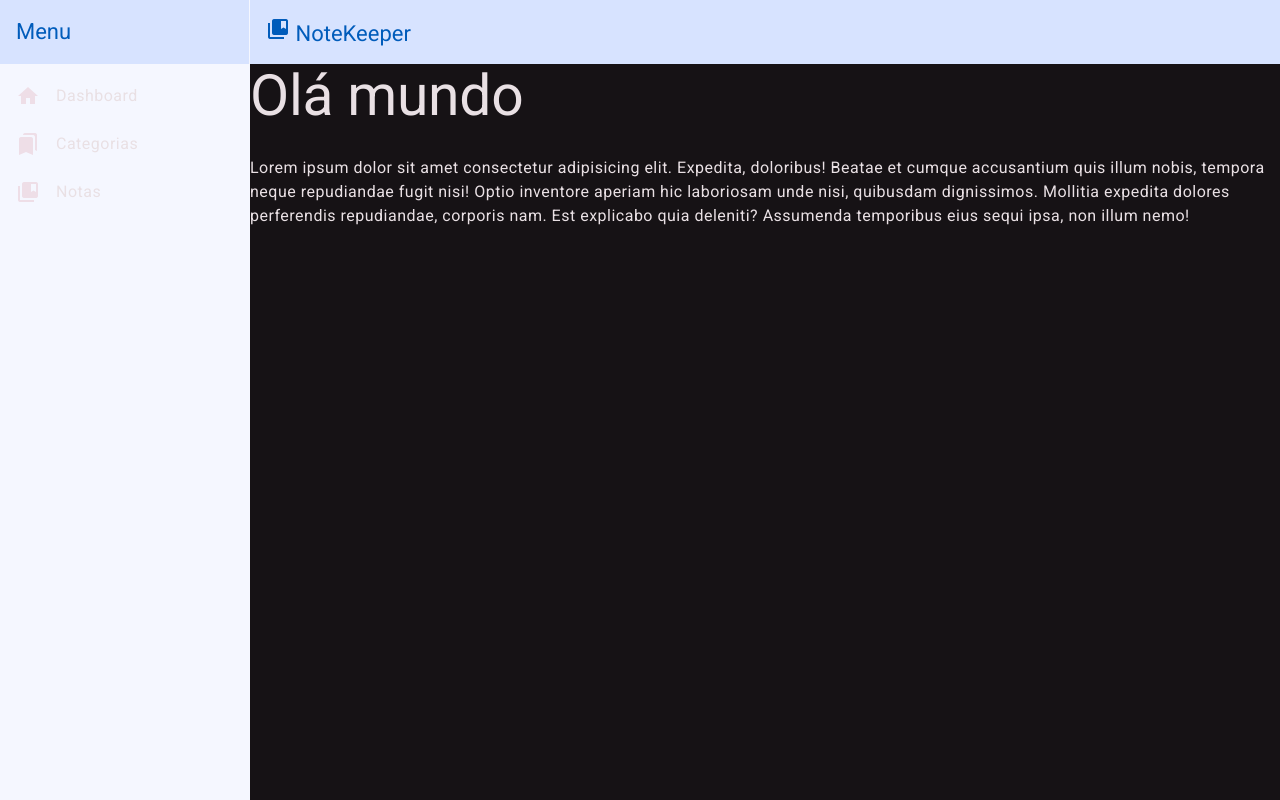
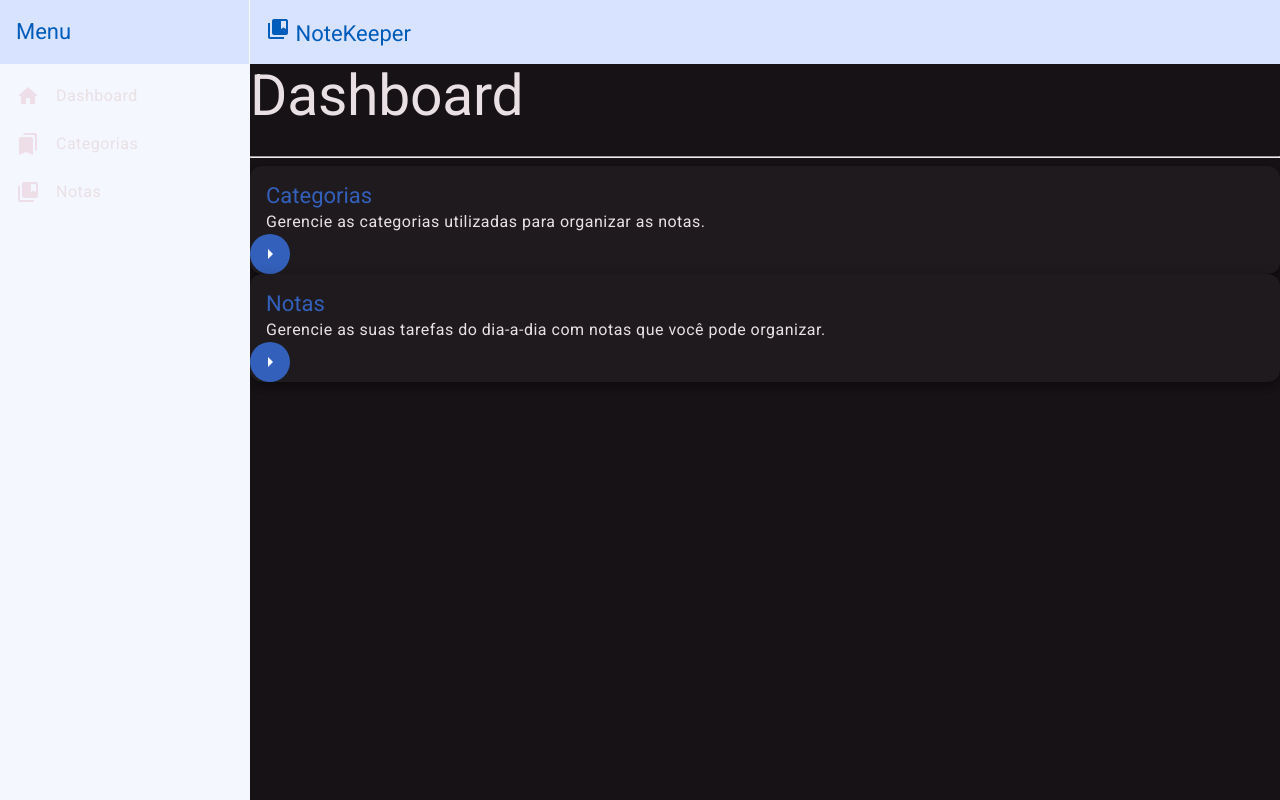
Before and after one commit to gucfontana/note-keeper, an Angular app: page /dashboard in a window 1280 px wide. Before the commit this address led to /. Built offline with nearby package versions, Linux system fonts and the light colour scheme.

Commit message:
add dashboard

```diff
--- a/src/app/app.component.scss
+++ b/src/app/app.component.scss
@@ -0,0 +1,3 @@
+.card-customizado {
+  height: 200px;
+}
--- a/src/app/app.routes.ts
+++ b/src/app/app.routes.ts
@@ -1,3 +1,7 @@
 import { Routes } from '@angular/router';
+import { DashboardComponent } from './views/dashboard/dashboard.component';
 
-export const routes: Routes = [];
+export const routes: Routes = [
+  { path: '', redirectTo: 'dashboard', pathMatch: 'full' },
+  { path: 'dashboard', component: DashboardComponent },
+];
--- a/src/app/core/components/shell/shell.component.html
+++ b/src/app/core/components/shell/shell.component.html
@@ -41,17 +41,6 @@
       </span>
     </mat-toolbar>
 
-    <main class="container-fluid my-4">
-      <h1>Olá mundo</h1>
-
-      <p>
-        Lorem ipsum dolor sit amet consectetur adipisicing elit. Expedita,
-        doloribus! Beatae et cumque accusantium quis illum nobis, tempora neque
-        repudiandae fugit nisi! Optio inventore aperiam hic laboriosam unde
-        nisi, quibusdam dignissimos. Mollitia expedita dolores perferendis
-        repudiandae, corporis nam. Est explicabo quia deleniti? Assumenda
-        temporibus eius sequi ipsa, non illum nemo!
-      </p>
-    </main>
+    <router-outlet></router-outlet>
   </mat-sidenav-content>
 </mat-sidenav-container>
--- a/src/app/core/components/shell/shell.component.ts
+++ b/src/app/core/components/shell/shell.component.ts
@@ -8,6 +8,7 @@ import { MatListModule } from '@angular/material/list';
 import { MatIconModule } from '@angular/material/icon';
 import { Observable } from 'rxjs';
 import { map, shareReplay } from 'rxjs/operators';
+import { RouterOutlet } from '@angular/router';
 
 @Component({
   selector: 'app-shell',
@@ -22,6 +23,7 @@ import { map, shareReplay } from 'rxjs/operators';
     MatIconModule,
     AsyncPipe,
     NgIf,
+    RouterOutlet
   ],
 })
 export class ShellComponent {
--- /dev/null
+++ b/src/app/views/dashboard/dashboard.component.html
@@ -0,0 +1,27 @@
+<main class="container-fluid my-4">
+  <h1 class="fs-2">Dashboard</h1>
+  <hr />
+
+  <div class="row g-3 mt-2">
+    <div *ngFor="let item of itens" class="col-lg-4 col-xxl-3">
+      <mat-card class="mat-mdc-elevation-specific mat-elevation-z5 h-100">
+        <mat-card-header>
+          <mat-card-title class="titulo-card">{{ item.titulo }}</mat-card-title>
+        </mat-card-header>
+
+        <mat-card-content class="mt-3">{{ item.descricao }}</mat-card-content>
+
+        <mat-card-footer class="d-flex justify-content-end p-3 mt-auto">
+          <a
+            mat-icon-button
+            class="botao-icone"
+            title="Ir para {{ item.titulo }}"
+            [routerLink]="item.rota"
+          >
+            <mat-icon>arrow_right</mat-icon>
+          </a>
+        </mat-card-footer>
+      </mat-card>
+    </div>
+  </div>
+</main>
--- /dev/null
+++ b/src/app/views/dashboard/dashboard.component.scss
@@ -0,0 +1,8 @@
+.titulo-card {
+  color: #3360bb;
+}
+
+.botao-icone {
+  background-color: #3360bb;
+  color: #ffffff;
+}
--- /dev/null
+++ b/src/app/views/dashboard/dashboard.component.ts
@@ -0,0 +1,30 @@
+import { Component } from '@angular/core';
+import { MatCardModule } from '@angular/material/card';
+import { MatButtonModule } from '@angular/material/button';
+import { MatIconModule } from '@angular/material/icon';
+import { ItemDashboard } from './models/item-dashboard.model';
+import { RouterLink } from '@angular/router';
+import { NgForOf } from '@angular/common';
+
+@Component({
+  selector: 'app-dashboard',
+  standalone: true,
+  imports: [RouterLink, NgForOf, MatCardModule, MatButtonModule, MatIconModule],
+  templateUrl: './dashboard.component.html',
+  styleUrl: './dashboard.component.scss',
+})
+export class DashboardComponent {
+  itens: ItemDashboard[] = [
+    {
+      titulo: 'Categorias',
+      descricao: 'Gerencie as categorias utilizadas para organizar as notas.',
+      rota: '/categorias',
+    },
+    {
+      titulo: 'Notas',
+      descricao:
+        'Gerencie as suas tarefas do dia-a-dia com notas que você pode organizar.',
+      rota: '/notas',
+    },
+  ];
+}
--- /dev/null
+++ b/src/app/views/dashboard/models/item-dashboard.model.ts
@@ -0,0 +1,5 @@
+export interface ItemDashboard {
+  titulo: string;
+  descricao: string;
+  rota: string;
+}
```
